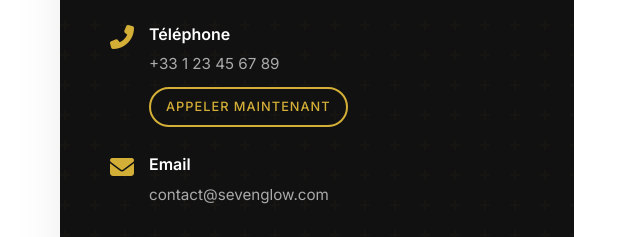
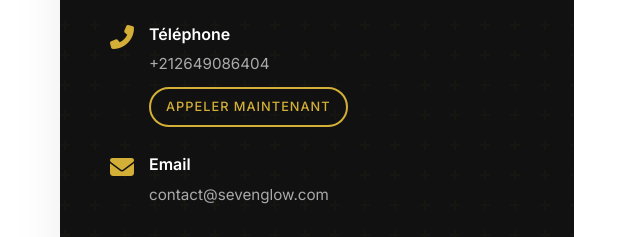
Before and after one commit to Elmojahid/Seven-Glow-Beauty, a plain HTML site: page index.html in a window 1280 px wide. Shown: the part 4957-5194 px from the top of the page, 0-640 px from the left. Drawn offline with nearby package versions, Linux system fonts and the light colour scheme; a web font is replaced by a local one.

Commit message:
change adresse 2eme fois

```diff
--- a/index.html
+++ b/index.html
@@ -270,8 +270,8 @@
                             <i class="fas fa-phone-alt"></i>
                             <div>
                                 <h4>Téléphone</h4>
-                                <p>+33 1 23 45 67 89</p>
-                                <a href="tel:+33123456789" class="btn btn-outline" style="margin-top: 10px; padding: 8px 15px; font-size: 0.8rem; border-color: var(--gold); color: var(--gold);">Appeler maintenant</a>
+                                <p>+212649086404</p>
+                                <a href="tel:+212649086404" class="btn btn-outline" style="margin-top: 10px; padding: 8px 15px; font-size: 0.8rem; border-color: var(--gold); color: var(--gold);">Appeler maintenant</a>
                             </div>
                         </div>
 
```
